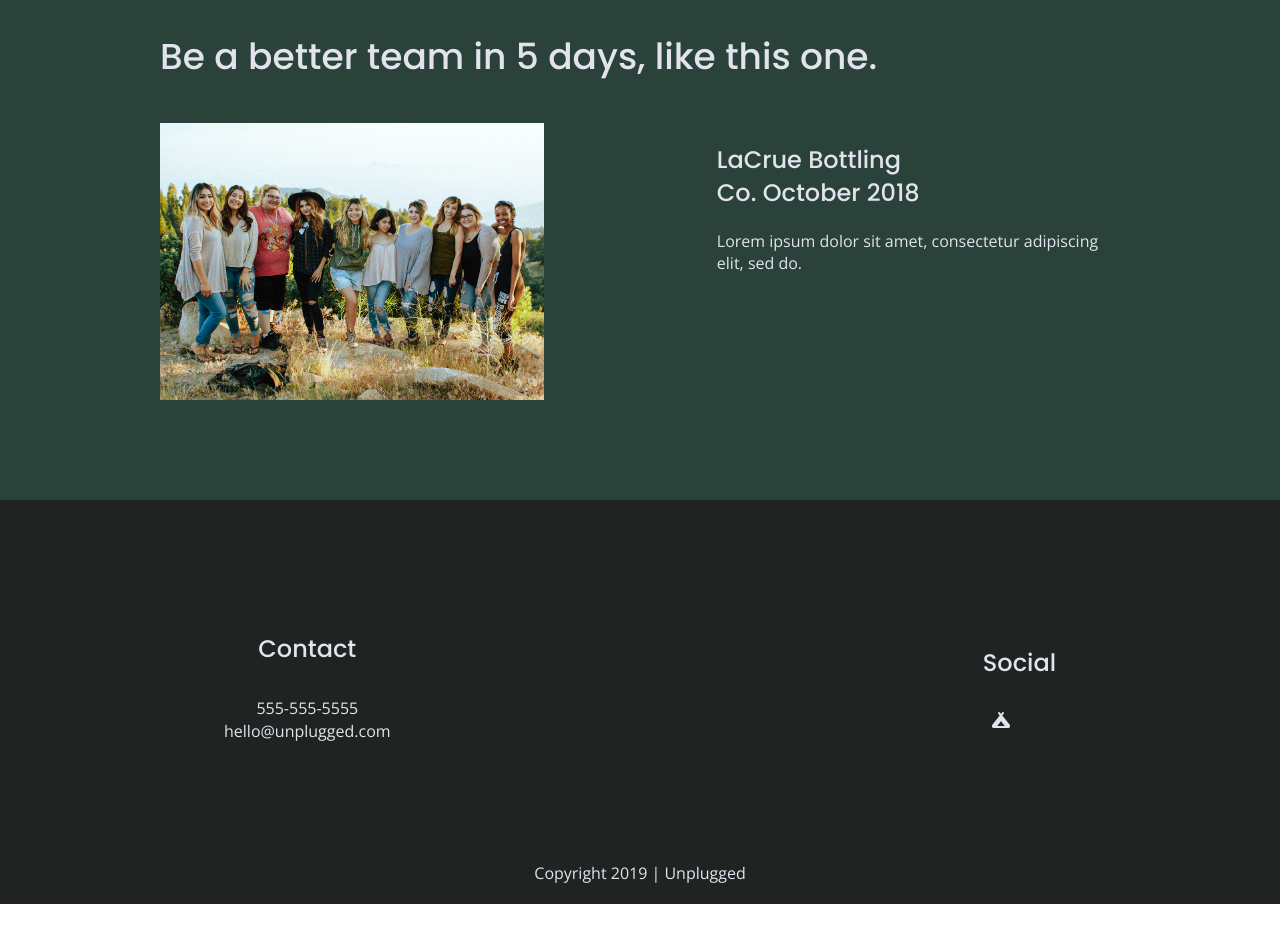
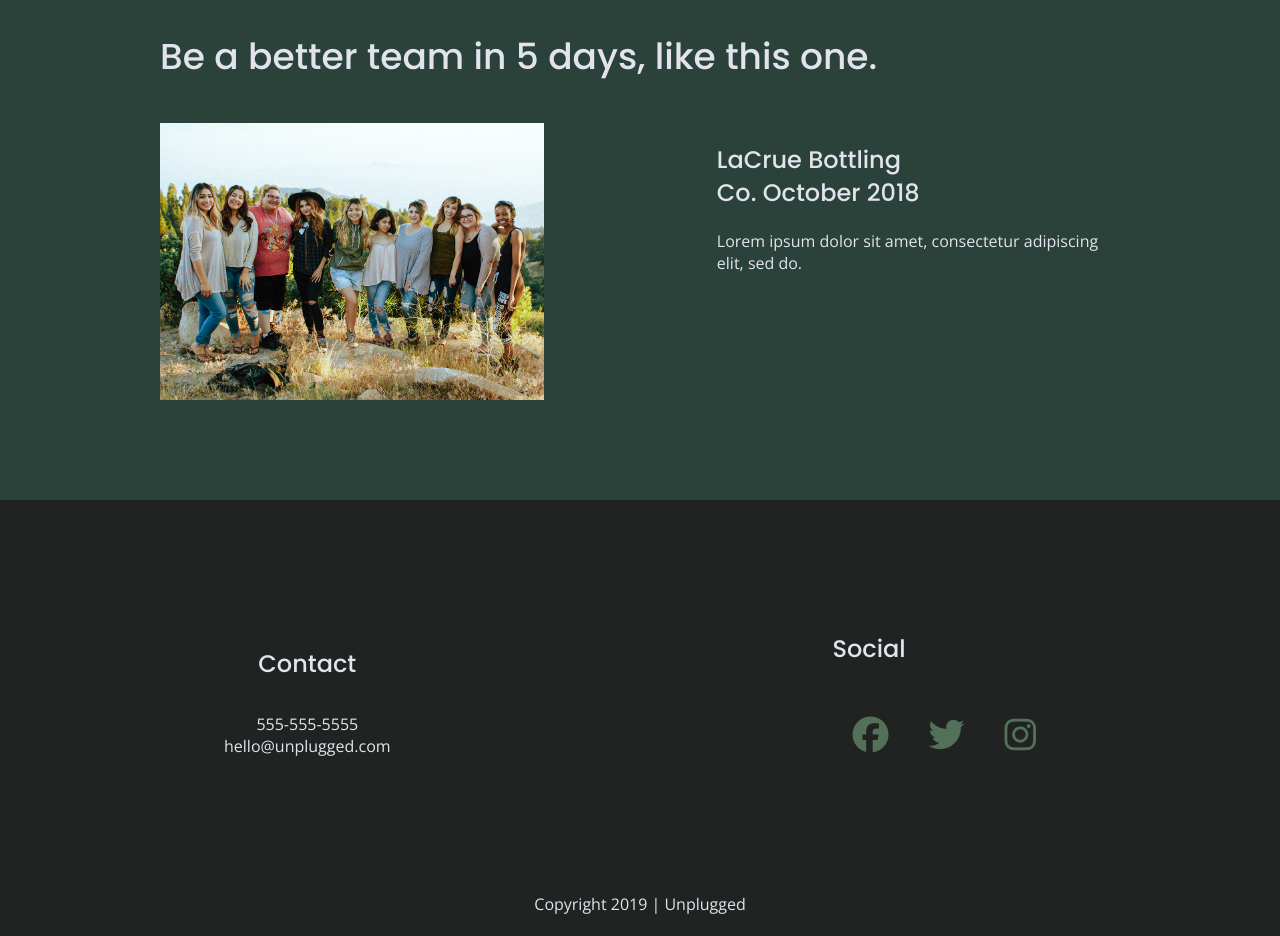
Before and after one commit to maria-emilia/unplugged-retreat, a website: page index.html in a window 1280 px wide. Shown: the part 1787-2723 px from the top of the page. Before the commit the page ends 2691 px from the top, so only its background shows below. Drawn offline with nearby package versions, Linux system fonts and the light colour scheme.

Commit message:
Added social media icons

```diff
--- a/css/main.css
+++ b/css/main.css
@@ -224,6 +224,11 @@ footer p {
   margin: 0;
 }
 
+footer .social-icons i {
+  color: #527158;
+	font-size: 2.25em;
+}
+
 footer .copyright {
   margin: 20px 0;
   text-align: center;
@@ -300,6 +305,11 @@ input[type=button] {
 .features h2  {
   margin-bottom: 60px;
 }
+
+.features i {
+      font-size: 3.75em;
+      margin-bottom: 40px;
+    }
 
 .features article {
   width: 63%;
@@ -561,10 +571,6 @@ input[type=button] {
 
     /* Features */
 
-  .features i {
-	      font-size: 3.75em;
-        margin-bottom: 40px;
-      }
 
     .features article {
         display: flex;
@@ -610,6 +616,12 @@ input[type=button] {
 
     footer .contact {
         margin-bottom: 0;
+    }
+
+    footer .social-icons i {
+      color: #527158;
+    	font-size: 2.25em;
+      margin: 20px;
     }
 
     footer .copyright {
--- a/index.html
+++ b/index.html
@@ -144,9 +144,15 @@
                     <div class="social">
                       <h4>Social</h4>
                       <div class="social-icons">
-                    <p><i class="fas fa-campground"></i></p>
-                    <p><a href="https://www.facebook.com/maria.hokkanen" target="_blank"></a></p>
-                    <p><a href="https://www.facebook.com/maria.hokkanen" target="_blank"></a></p>
+                    <p>
+                      <a href=""><i class="fab fa-facebook"></i></a>
+                    </p>
+                    <p>
+                    <a href=""><i class="fab fa-twitter"></i></a>
+                    </p>
+                    <p>
+                    <a href=""><i class="fab fa-instagram"></i></a>
+                    </p>
                     </div>
                   </div>
               </div>
```
Also changed, not shown: about/index.html (+9 -3 lines), faq/index.html (+9 -3 lines).
